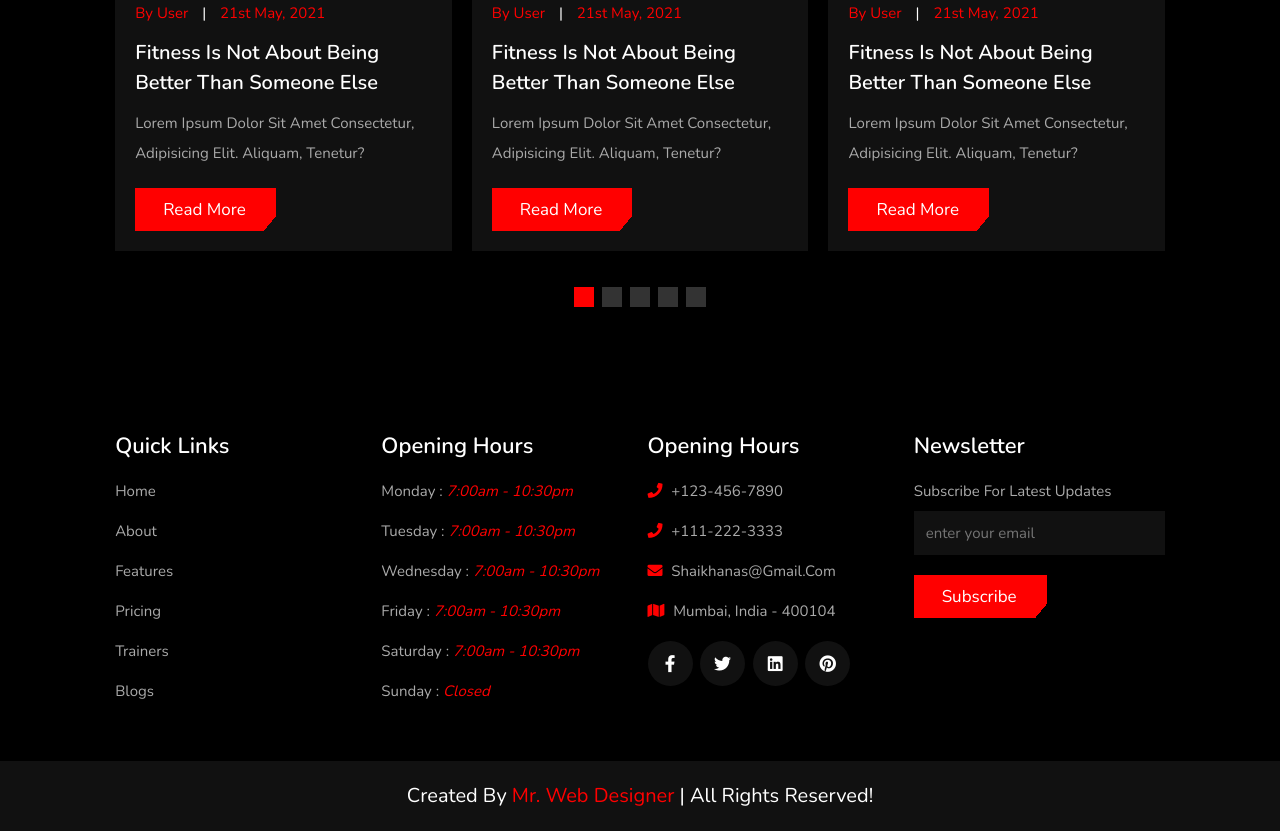
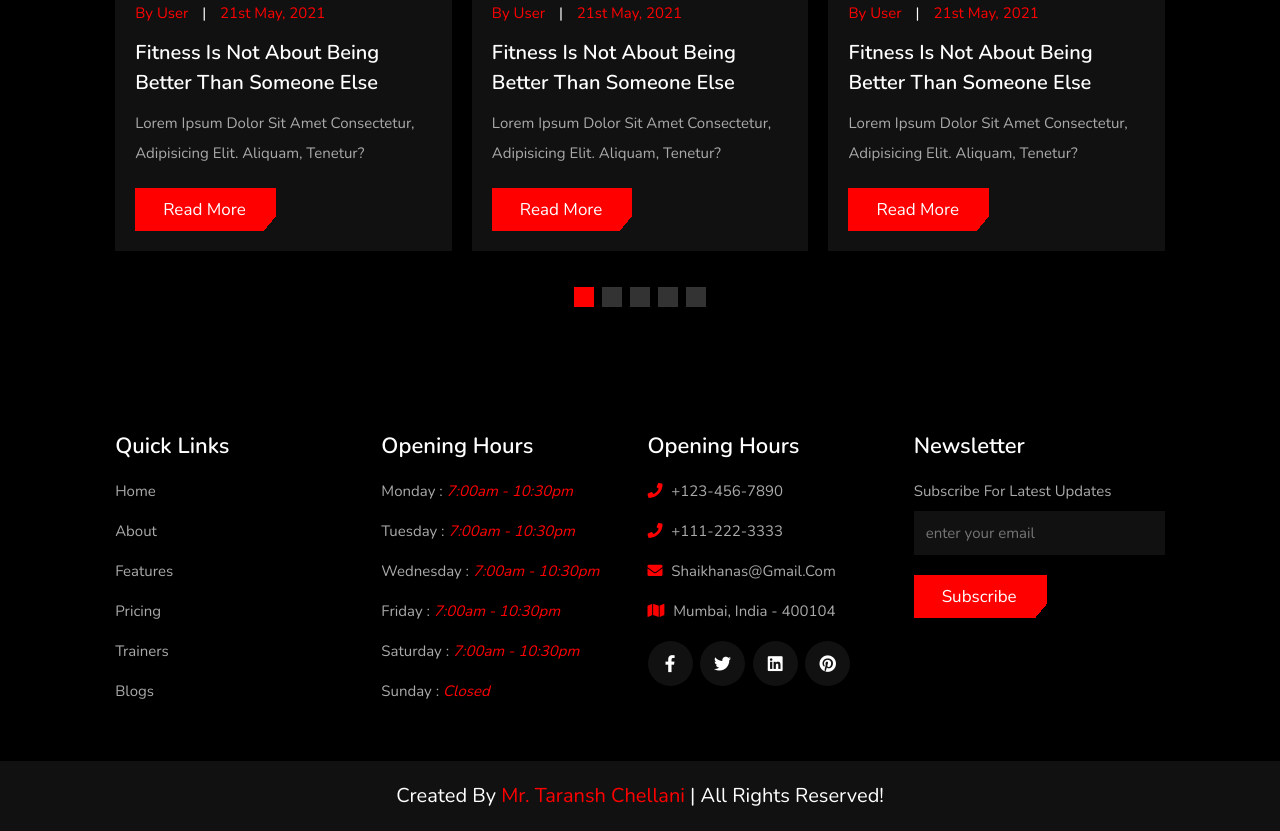
Before and after one commit to Taransh121/fitness-website, a plain HTML site: page index.html in a window 1280 px wide. Shown: the part 4743-5574 px from the top of the page. Drawn offline with nearby package versions, Linux system fonts and the light colour scheme.

Commit message:
Update index.html

```diff
--- a/index.html
+++ b/index.html
@@ -506,7 +506,7 @@
 
     </section>
 
-    <div class="credit"> created by <span>mr. web designer</span> | all rights reserved! </div>
+    <div class="credit"> created by <span>Mr. Taransh Chellani</span> | all rights reserved! </div>
 
     <!-- footer section ends -->
 
```
